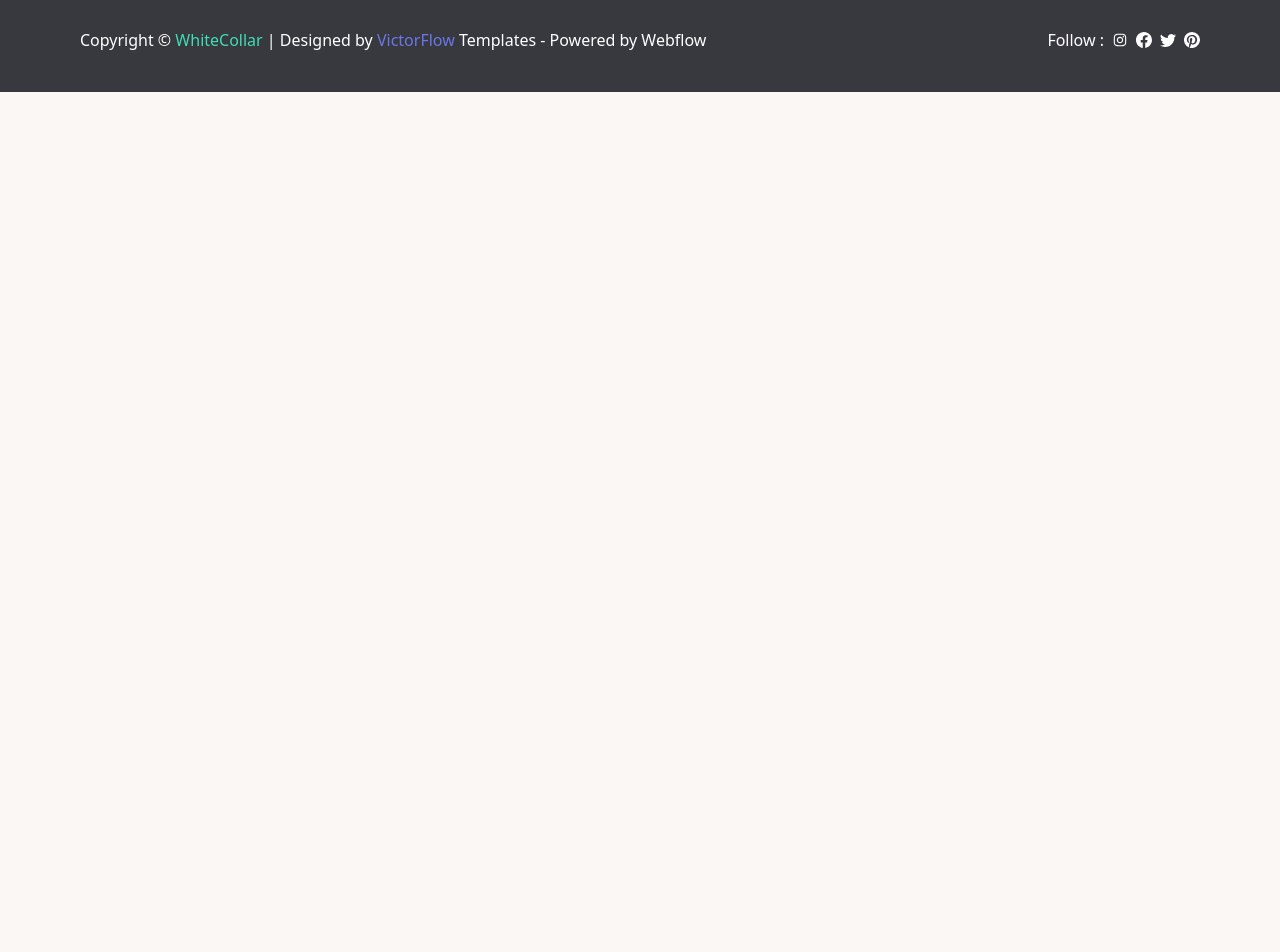
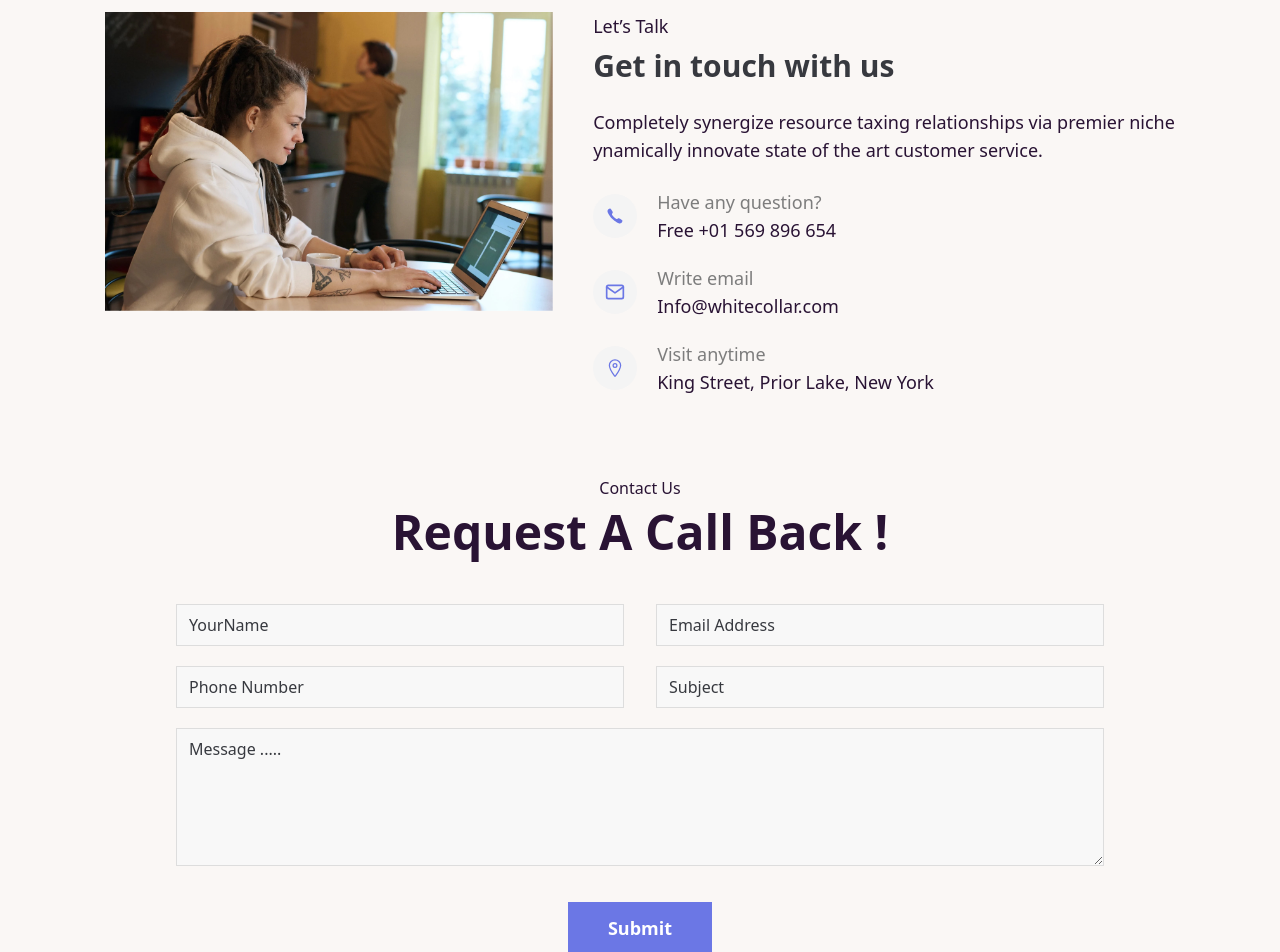
Before and after one commit to vishnubansal001/conceptou-frontend, a React (Create React App) app: page /contact-us in a window 1280 px wide. Shown: the part 560-1512 px from the top of the page. Before the commit the page ends 800 px from the top, so only its background shows below. Built offline with nearby package versions, Linux system fonts and the light colour scheme.

Commit message:
new:completed the contact us page

```diff
--- /dev/null
+++ b/src/containers/ContactUsPage/ContactForm.jsx
@@ -0,0 +1,62 @@
+import React from "react";
+
+const ContactForm = () => {
+  return (
+    <section className="flex flex-col justify-start items-start select-none h-full">
+      <div className="flex flex-col justify-center items-center gap-12 py-10 w-full lg:px-20 px-10">
+        <div className="flex flex-col justify-center items-center gap-2">
+          <p className="md:text-base text-sm font-normal">Contact Us</p>
+          <h1 className="lg:text-5xl font-bold md:text-3xl sm:text-xl text-lg">
+            Request A Call Back !
+          </h1>
+        </div>
+        <div className="grid md:grid-cols-2 grid-cols-1 md:px-10 w-[90%] gap-y-5 gap-x-8">
+          <input
+            className="border-[#dddddd] border-[1px] w-full px-3 py-2 bg-[#f8f8f8] text-black outline-none placeholder:text-[#37393F]"
+            placeholder="YourName"
+            type="text"
+            name=""
+            id=""
+          />
+          <input
+            className="border-[#dddddd] border-[1px] w-full px-3 py-2 bg-[#f8f8f8] text-black outline-none placeholder:text-[#37393F]"
+            type="email"
+            placeholder="Email Address"
+            name=""
+            id=""
+          />
+          <input
+            className="border-[#dddddd] border-[1px] w-full px-3 py-2 bg-[#f8f8f8] text-black outline-none placeholder:text-[#37393F]"
+            type="number"
+            placeholder="Phone Number"
+            name=""
+            id=""
+          />
+          <input
+            className="border-[#dddddd] border-[1px] w-full px-3 py-2 bg-[#f8f8f8] text-black outline-none placeholder:text-[#37393F]"
+            type="text"
+            placeholder="Subject"
+            name=""
+            id=""
+          />
+          <textarea
+            className="border-[#dddddd] border-[1px] w-full px-3 py-2 bg-[#f8f8f8] text-black outline-none placeholder:text-[#37393F] md:col-span-2 col-span-1"
+            name=""
+            placeholder="Message ..... "
+            id=""
+            cols="30"
+            rows="5"
+          ></textarea>
+
+          <div className="flex flex-col justify-center items-center md:col-span-2 col-span-1 mt-4">
+            <button className="capitalize text-lg text-[#fff] font-semibold bg-[#6B77E5] hover:bg-[#5f66a8] transition-all duration-300 ease-in-out px-10 py-3">
+              submit
+            </button>
+          </div>
+        </div>
+      </div>
+    </section>
+  );
+};
+
+export default ContactForm;
--- /dev/null
+++ b/src/containers/ContactUsPage/MainSection.jsx
@@ -0,0 +1,77 @@
+import React from "react";
+import contact1 from "../../assets/contact1.jpg";
+import { IoIosCall } from "react-icons/io";
+import { IoLocationOutline } from "react-icons/io5";
+import { FiMail } from "react-icons/fi";
+
+const MainSection = () => {
+  return (
+    <section className="flex flex-col justify-center items-center select-none h-full">
+      <div className="flex md:flex-row flex-col justify-center items-start gap-10 py-10 w-full lg:px-20 px-10">
+        <div className="flex flex-col justify-start items-start gap-5 lg:w-[40%] md:w-[50%]">
+          <img src={contact1} alt="" />
+        </div>
+        <div className="flex flex-col justify-start items-start gap-2">
+          <p className="lg:text-lg md:text-base text-sm font-normal">
+            Let’s Talk
+          </p>
+          <h1 className="lg:text-3xl font-bold md:text-2xl text-lg text-[#37393F]">
+            Get in touch with us
+          </h1>
+          <div className="flex flex-col justify-start items-start pt-4">
+            <p className="lg:text-lg md:text-base text-sm font-normal">
+              Completely synergize resource taxing relationships via premier
+              niche{" "}
+            </p>
+            <p className="lg:text-lg md:text-base text-sm font-normal">
+              ynamically innovate state of the art customer service.
+            </p>
+          </div>
+          <div className="flex flex-col justify-start items-start pt-4 gap-5">
+            <div className="flex flex-row justify-start items-center gap-5">
+              <div className="w-auto h-auto p-3 bg-[#F4F4F4] rounded-full text-[#6B77E5]">
+                <IoIosCall className="text-xl" />
+              </div>
+              <div className="flex flex-col justify-start items-start">
+                <p className="lg:text-lg md:text-base text-sm font-normal text-[#7D7D7D]">
+                  Have any question?
+                </p>
+                <h1 className="lg:text-lg md:text-base text-sm font-normal">
+                  Free +01 569 896 654
+                </h1>
+              </div>
+            </div>
+            <div className="flex flex-row justify-start items-center gap-5">
+              <div className="w-auto h-auto p-3 bg-[#F4F4F4] rounded-full text-[#6B77E5]">
+                <FiMail className="text-xl" />
+              </div>
+              <div className="flex flex-col justify-start items-start">
+                <p className="lg:text-lg md:text-base text-sm font-normal text-[#7D7D7D]">
+                  Write email
+                </p>
+                <h1 className="lg:text-lg md:text-base text-sm font-normal">
+                  Info@whitecollar.com
+                </h1>
+              </div>
+            </div>
+            <div className="flex flex-row justify-start items-center gap-5">
+              <div className="w-auto h-auto p-3 bg-[#F4F4F4] rounded-full text-[#6B77E5]">
+                <IoLocationOutline className="text-xl" />
+              </div>
+              <div className="flex flex-col justify-start items-start">
+                <p className="lg:text-lg md:text-base text-sm font-normal text-[#7D7D7D]">
+                  Visit anytime
+                </p>
+                <h1 className="lg:text-lg md:text-base text-sm font-normal">
+                  King Street, Prior Lake, New York
+                </h1>
+              </div>
+            </div>
+          </div>
+        </div>
+      </div>
+    </section>
+  );
+};
+
+export default MainSection;
--- a/src/containers/ContactUsPage/index.js
+++ b/src/containers/ContactUsPage/index.js
@@ -0,0 +1,2 @@
+export { default as MainSection } from "./MainSection.jsx";
+export { default as ContactForm } from "./ContactForm.jsx";
--- a/src/containers/QuetionsPage/HeroSection.jsx
+++ b/src/containers/QuetionsPage/HeroSection.jsx
@@ -13,9 +13,11 @@ const HeroSection = ({ img, text, title1, title2 }) => {
             <h1 className="lg:text-5xl font-bold md:text-3xl sm:text-xl text-lg">
               {title1}
             </h1>
-            <h1 className="lg:text-5xl font-bold md:text-3xl sm:text-xl text-lg">
-              {title2}
-            </h1>
+            {title2 && (
+              <h1 className="lg:text-5xl font-bold md:text-3xl sm:text-xl text-lg">
+                {title2}
+              </h1>
+            )}
           </div>
         </div>
       </div>
--- a/src/database/data.js
+++ b/src/database/data.js
@@ -13,6 +13,7 @@ import p2 from "../assets/p2.png";
 import news1 from "../assets/news1.png";
 import news2 from "../assets/news2.png";
 import freqbg from "../assets/freqbg.png";
+import contactbg from '../assets/contactbg.png';
 
 export const pages = [
   {
@@ -242,6 +243,12 @@ export const freq = {
   title2: "Questions",
 };
 
+export const contact = {
+  img: contactbg,
+  text: "Contact Us",
+  title1: "Feel Free Reach Us",
+};
+
 export const ques_ans = [
   {
     name: "Main Questions",
--- a/src/pages/ContactUsPage/ContactUs.jsx
+++ b/src/pages/ContactUsPage/ContactUs.jsx
@@ -1,11 +1,20 @@
-import React from 'react'
+import React from "react";
+import { contact } from "../../database/data";
+import { HeroSection } from "../../containers/QuetionsPage";
+import { ContactForm, MainSection } from "../../containers/ContactUsPage";
 
 const ContactUs = () => {
   return (
-    <div>
+    <>
+      <HeroSection
+        img={contact.img}
+        text={contact.text}
+        title1={contact.title1}
+      />
+      <MainSection />
+      <ContactForm />
+    </>
+  );
+};
 
-    </div>
-  )
-}
-
-export default ContactUs
+export default ContactUs;
```
Also changed, not shown: src/assets/contact1.jpg (added), 1 other file (tests, documents, lock files or other folders).
